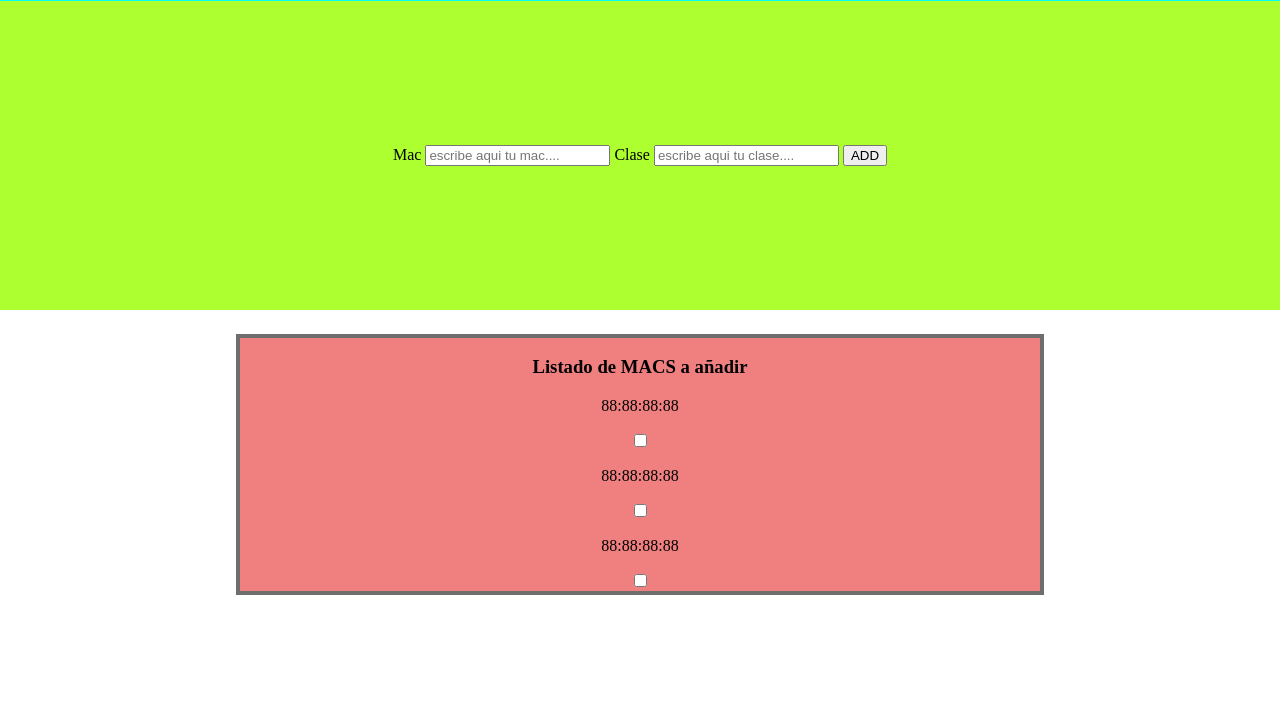
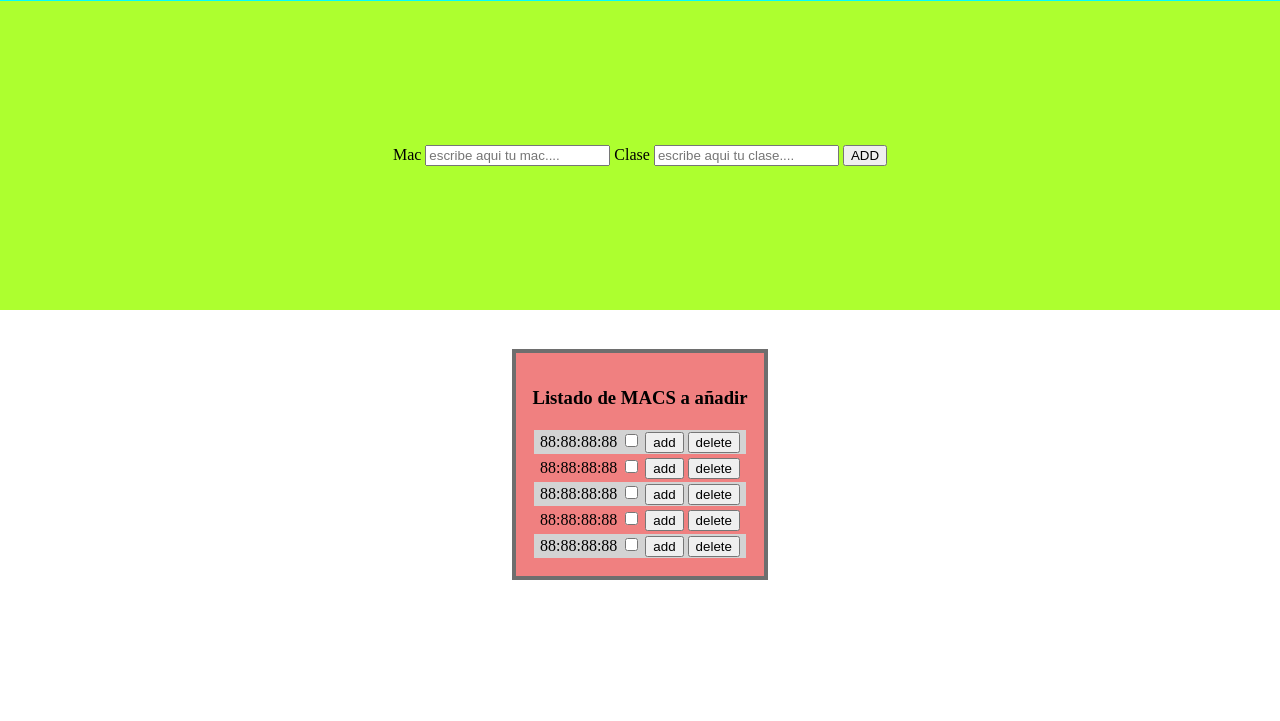
Before and after one commit to MCarmen96/MCarmen_InterfaceDesing, a plain HTML site: page McarmenGarcia_htmsemantico/Index.html in a window 1280 px wide. Shown: the part 79-800 px from the top of the page. Drawn offline with Linux system fonts and the light colour scheme.

Commit message:
correcionClase

```diff
--- a/McarmenGarcia_htmsemantico/Index.html
+++ b/McarmenGarcia_htmsemantico/Index.html
@@ -26,23 +26,60 @@
 
             </div>
 
-            <br>
 
 
             <div class="box-macs">
                 <h3>Listado de MACS a añadir</h3>
-                <p>88:88:88:88</p>
-                <label for=""></label>
-                <input type="checkbox">
-                <p>88:88:88:88</p>
-                <label for=""></label>
-                <input type="checkbox">
-                <p>88:88:88:88</p>
-                <label for=""></label>
-                <input type="checkbox">
+                <table>
 
+                    <tr>
+                        <td>
+                            <span>88:88:88:88</span>
+                        <input type="checkbox">
+                        <button>add</button>
+                        <button>delete</button>
+                        </td>
+
+                    </tr>
+                    <tr>
+                        <td>
+                            <span>88:88:88:88</span>
+                        <input type="checkbox">
+                        <button>add</button>
+                        <button>delete</button>
+                        </td>
+
+                    </tr>
+                    <tr>
+                        <td>
+                            <span>88:88:88:88</span>
+                        <input type="checkbox">
+                        <button>add</button>
+                        <button>delete</button>
+                        </td>
+
+                    </tr>
+                    <tr>
+                        <td>
+                            <span>88:88:88:88</span>
+                        <input type="checkbox">
+                        <button>add</button>
+                        <button>delete</button>
+
+                        </td>
+
+                    </tr>
+                    <tr>
+                        <td>
+                            <span>88:88:88:88</span>
+                        <input type="checkbox">
+                        <button>add</button>
+                        <button>delete</button>
+                        </td>
+
+                    </tr>
+                </table>
             </div>
-
 
         </form>
     </main>
--- a/McarmenGarcia_htmsemantico/styleIndex.css
+++ b/McarmenGarcia_htmsemantico/styleIndex.css
@@ -4,6 +4,15 @@ body{
     flex-direction: column;
     min-height: 100%;
 
+}
+table{
+    width: 100%;
+    border-collapse: separate;
+}
+/*colorea los tr cada una de un color por si una es impar*/
+table tr:nth-child(odd){
+    background-color: lightgray;
+    padding: 1rem;
 }
 
 header{
@@ -31,8 +40,7 @@ header{
     margin: auto;
     overflow-y: scroll;
     display:block;
-    gap: 0.5rem;
-    width: 50rem;
+    padding: 1rem;
 }
 
 footer{
```
